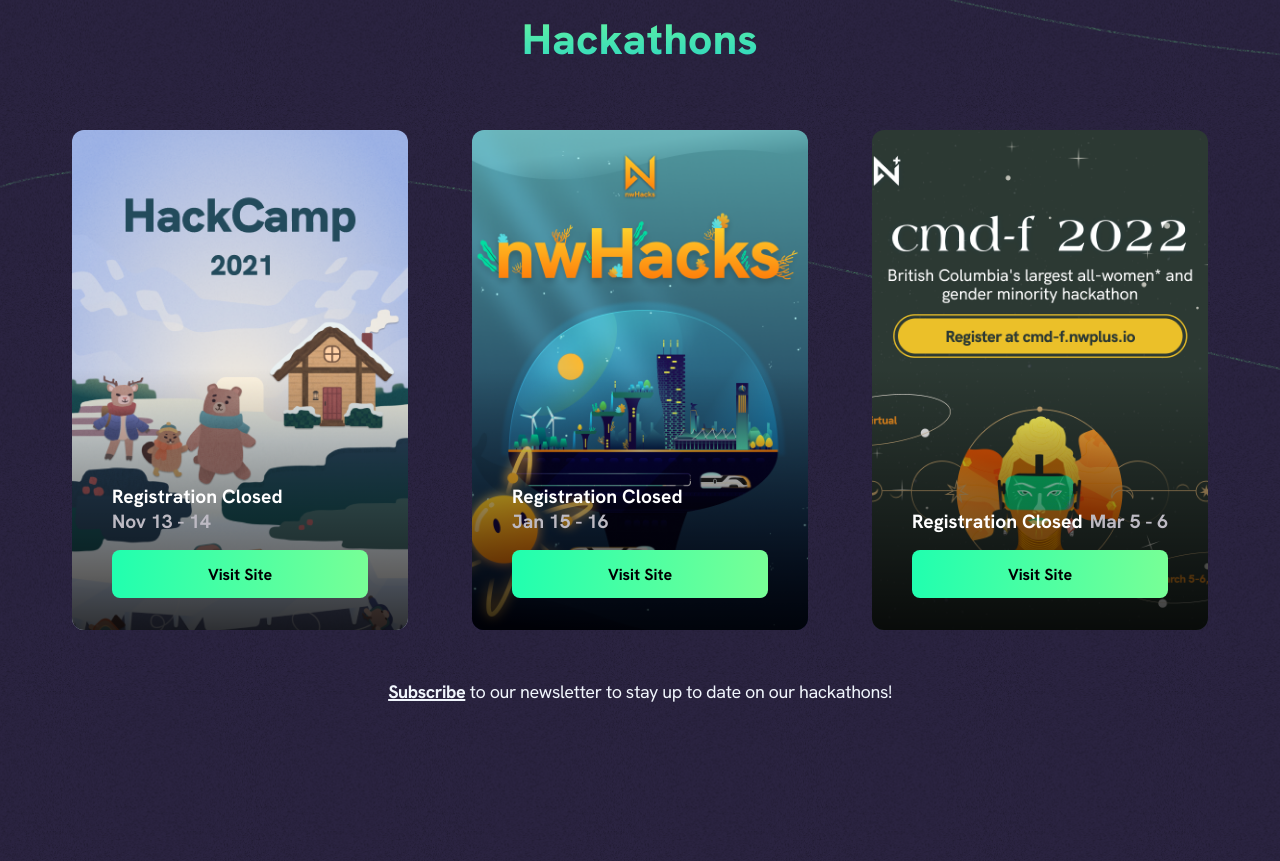
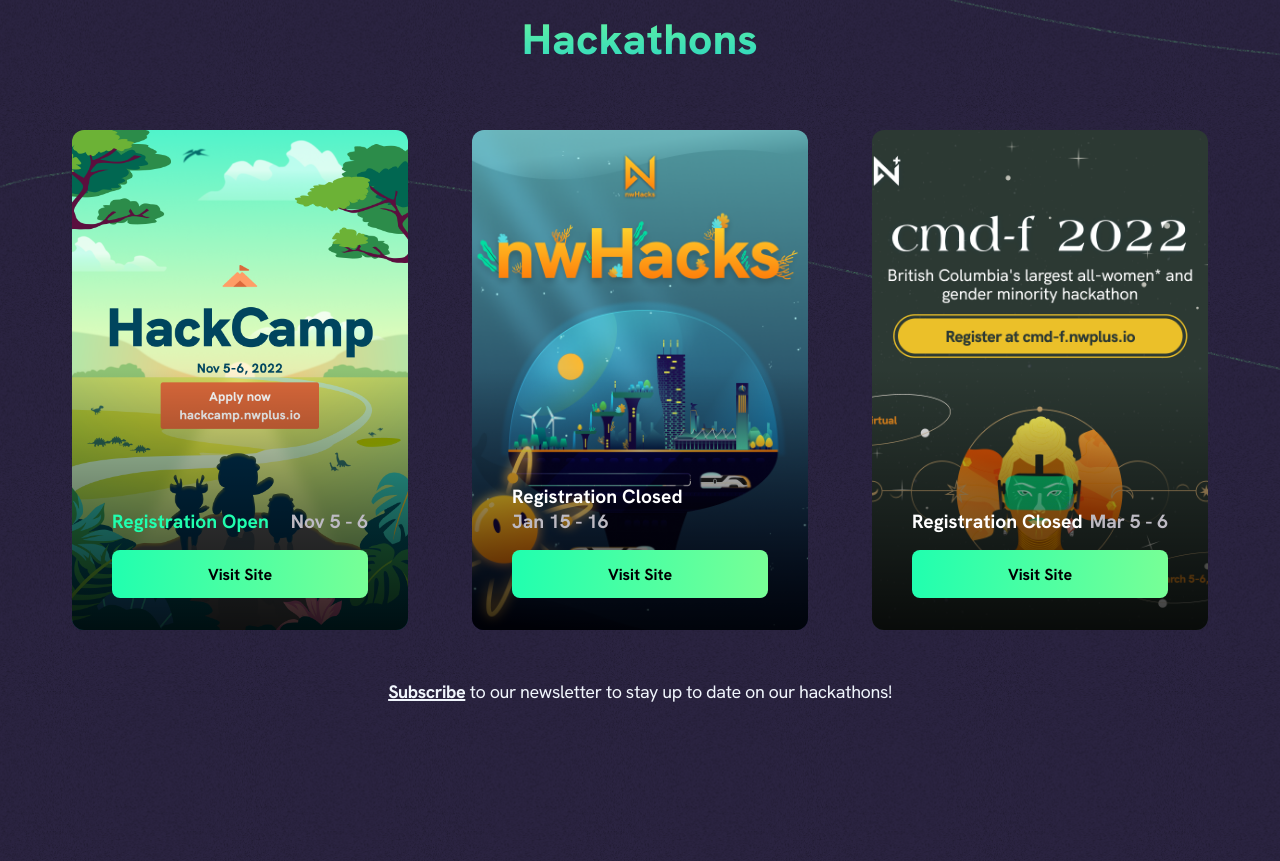
Before and after one commit to nwplus/www, a Next.js app: page / in a window 1280 px wide. Shown: the part 1780-2641 px from the top of the page. Built offline with nearby package versions, Linux system fonts and the light colour scheme; no server answers; the database is empty.

Commit message:
update hackcamp image card

```diff
--- a/components/HackathonCard.js
+++ b/components/HackathonCard.js
@@ -19,8 +19,9 @@ const CardContainer = styled.div`
     }
 
     &:hover > ${BackgroundImageContainer} {
-        background: url(${p => p.imageLink}) center/cover;
+        background: url(${p => p.imageLink}) cover;
         transform: scale(1.1);
+        transition: 300ms;
     }
 `
 
--- a/components/Hackathons.js
+++ b/components/Hackathons.js
@@ -5,10 +5,10 @@ import NewsletterModal from './NewsletterModal'
 import { Body, LinkBody } from './Typography';
 
 const HackCampData = {
-  imgSrc: '/assets/HackCamp2021.png',
+  imgSrc: '/assets/HackCamp2022.png',
   link: 'https://hackcamp.nwplus.io',
-  date: 'Nov 13 - 14',
-  open: false,
+  date: 'Nov 5 - 6',
+  open: true,
 }
 const nwHacksData = {
   imgSrc: '/assets/nwHacks2022.png',
```
Also changed, not shown: public/assets/HackCamp2021.png (deleted), public/assets/HackCamp2022.png (added).
